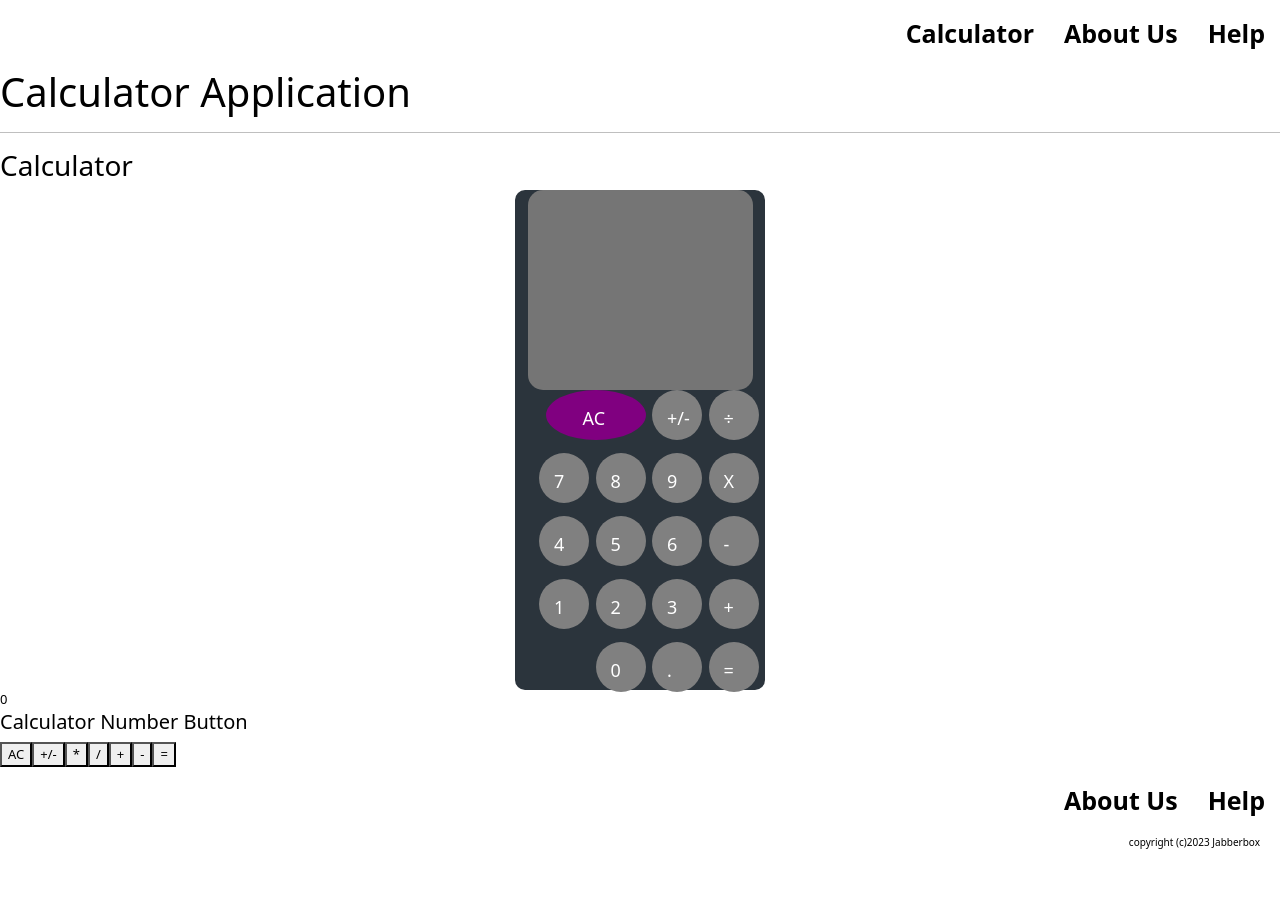
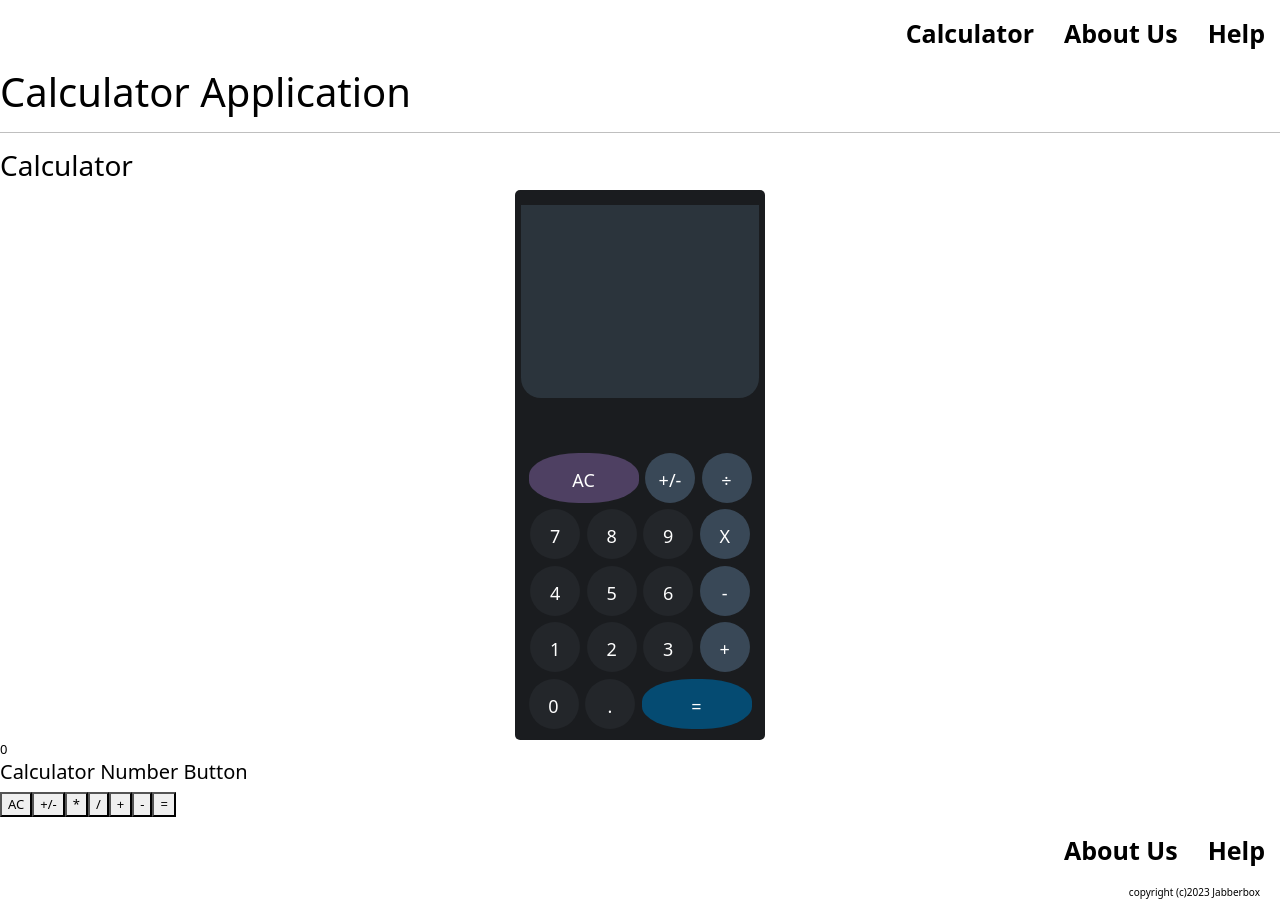
Before and after one commit to rmcguinness/WoodstockCodeCamp, a React (Vite) app: page / in a window 1280 px wide. Before the commit the page ends 866 px from the top, so only its background shows below. Built offline with nearby package versions, Linux system fonts and the light colour scheme.

Commit message:
Created calculator GUI using HTML and CSS.

```diff
--- a/src/Calculator.css
+++ b/src/Calculator.css
@@ -14,104 +14,88 @@
  * limitations under the License.
  */
 
-
 .calculator-gui {
-  /* position: absolute;
-  right: 50%; */
   width: 250px;
-  height: 500px;
-  background-color: #2b343c;
-  border-radius: 10px;
+  height: 550px;
+  background-color: #1a1c1f;
   margin: auto;
+  border-radius: 5px;
 }
 
-.calculator-head {
-  /* position: relative; */
-  /* top: 10px; */
-  width: 90%;
-  height: 40%;
-  background-color: #757575;
-  /* margin: auto; */
+.calculator-display {
+  position: relative;
+  width: 95%;
+  height: 35%;
+  background-color: #2b343c;
   margin: auto;
-  border-radius: 15px;
+  border-bottom-left-radius: 20px;
+  border-bottom-right-radius: 20px;
+  top: 15px;
 }
+
+.calculator-buttons {
+  position: relative;
+  top: 70px;
+  display: flex;
+  flex-wrap: wrap;
+  justify-content: center;
+}
+
+.calculator-button {
+  width: 50px;
+  height: 50px;
+  background-color: #23262a;
+  border-radius: 50%;
+  flex-grow: 1;
+  margin: 0 .25em .5em .25em;
+}
+
+.calculator-button > p {
+  color: white;
+  font-size: large;
+  text-align: center;
+  line-height: 3;
+}
+
+.function {
+  background-color: #394857;
+}
+
 
 .calculator-button-row-1 {
   display: flex;
   justify-content: flex-end;
-  /* margin-right: 10px; */
+}
 
+.calculator-button-row-1 > .calculator-button:first-child {
+  background-color: #4e4062;
+  width: 110px;
+  border-radius: 45%;
 }
 
 .calculator-button-row-2 {
-  /* position: relative; */
+  position: relative;
   display: flex;
   justify-content: flex-end;
-  /* top: 20px; */
 }
 
 .calculator-button-row-3 {
-  /* position: relative; */
   display: flex;
   justify-content: flex-end;
-  /* top: 20px; */
 }
 
 .calculator-button-row-4 {
-  /* position: relative; */
   display: flex;
   justify-content: flex-end;
-  /* top: 20px; */
 }
 
 .calculator-button-row-5 {
-  /* position: relative; */
   display: flex;
   justify-content: flex-end;
-  /* top: 20px; */
 }
 
-.calculator-button {
-
-  /* top: 30px; */
-  /* padding: 30px; */
-  width: 50px;
-  height: 50px;
-  background-color: grey;
-  border-radius: 50%;
-  /* margin: 5px; */
-  margin-bottom: 1em;
-  margin-right: .5em;
-  /* display: flex; */
+.calculator-button-row-5 > .calculator-button:last-child {
+  background-color: #054b72;
+  width: 110px;
+  border-radius: 45%;
 }
-
-.calculator-button > p {
-  position: relative;
-  /* display: block; */
-  color: white;
-  top: 15px;
-  left: 15px;
-  font-size: large;
-  /* width: 100%; */
-  /* height: 100%; */
-}
-
-.calculator-button-row-1 > .calculator-button:first-child {
-  /* position: relative; */
-  /* display: block; */
-  /* top: 15px;
-  left: 5px; */
-  /* width: 100%; */
-  /* position: relative;
-  top: 0;
-  left: 0; */
-  background-color: purple;
-  width: 100px;
-  height: 50px;
-}
-
-#first-button {
-  color: white;
-  position: relative;
-  left: 37px;
-}
--- a/src/Calculator.jsx
+++ b/src/Calculator.jsx
@@ -28,39 +28,39 @@ const Calculator = () => {
     <>
       <h3>Calculator</h3>
 
-
     <div className = "calculator-gui">
-      <div className = "calculator-head"></div>
+      <div className = "calculator-display"></div>
+      <div className = "calculator-buttons">
       <div className = "calculator-button-row-1">
-        <div className = "calculator-button"><p id="first-button">AC</p></div>
-        <div className = "calculator-button"><p>+/-</p></div>
-        <div className = "calculator-button"><p>÷</p></div>
+        <div className = "calculator-button"><p>AC</p></div>
+        <div className = "calculator-button function"><p>+/-</p></div>
+        <div className = "calculator-button function"><p>÷</p></div>
       </div>
       <div className = "calculator-button-row-2">
         <div className = "calculator-button"><p>7</p></div>
         <div className = "calculator-button"><p>8</p></div>
         <div className = "calculator-button"><p>9</p></div>
-        <div className = "calculator-button"><p>X</p></div>
+        <div className = "calculator-button function"><p>X</p></div>
       </div>
       <div className = "calculator-button-row-3">
         <div className = "calculator-button"><p>4</p></div>
         <div className = "calculator-button"><p>5</p></div>
         <div className = "calculator-button"><p>6</p></div>
-        <div className = "calculator-button"><p>-</p></div>
+        <div className = "calculator-button function"><p>-</p></div>
       </div>
       <div className = "calculator-button-row-4">
         <div className = "calculator-button"><p>1</p></div>
         <div className = "calculator-button"><p>2</p></div>
         <div className = "calculator-button"><p>3</p></div>
-        <div className = "calculator-button"><p>+</p></div>
+        <div className = "calculator-button function"><p>+</p></div>
       </div>
       <div className = "calculator-button-row-5">
         <div className = "calculator-button"><p>0</p></div>
         <div className = "calculator-button"><p>.</p></div>
         <div className = "calculator-button"><p>=</p></div>
       </div>
+      </div>
     </div>
-
 
       <CalculatorDisplay />
       <CalculatorNumberButton lastClickedOperator={lastClickedOperator}/>
```
